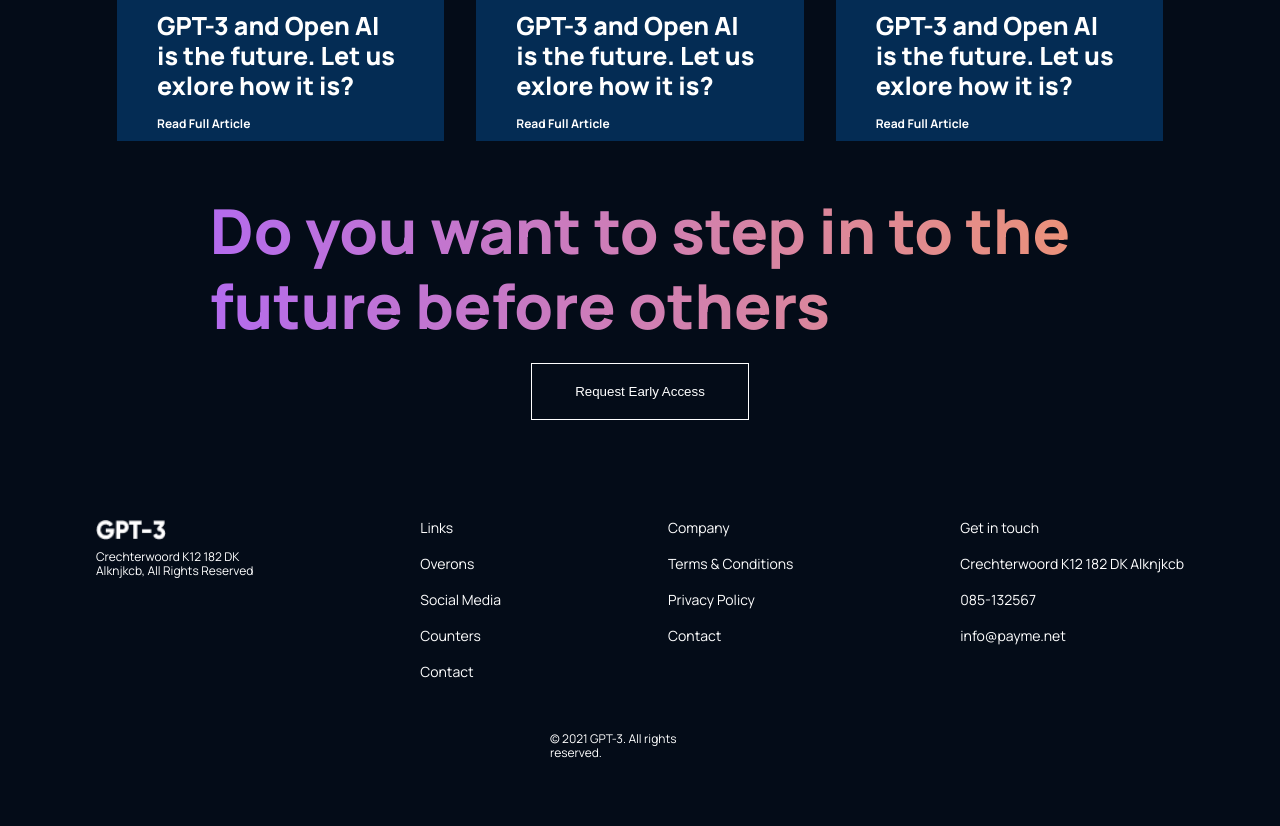
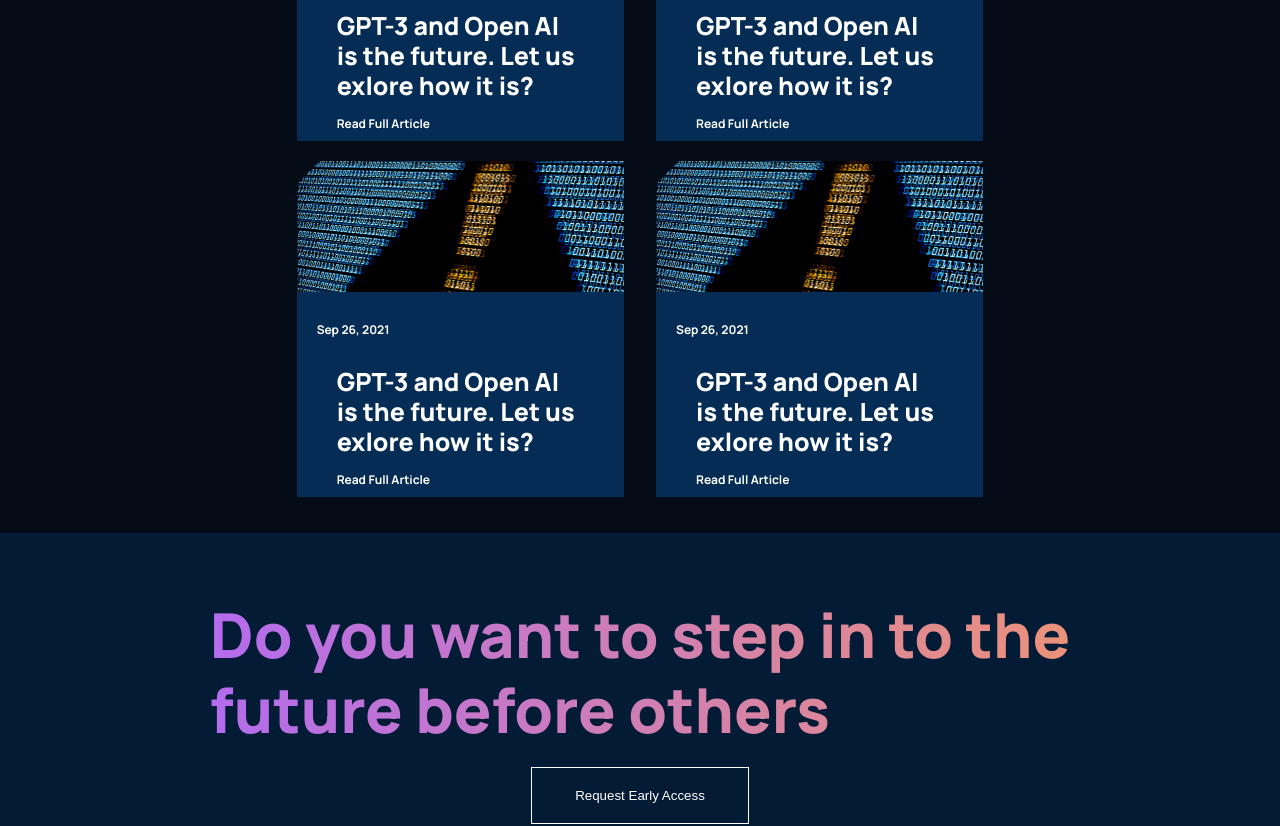
Before and after one commit to KonstantKar/gpt, a React (Create React App) app: page / in a window 1280 px wide. Shown: the part 4160-4986 px from the top of the page. Built offline with nearby package versions, Linux system fonts and the light colour scheme.

Commit message:
Доработка Footer

```diff
--- a/src/containers/blog/Blog.css
+++ b/src/containers/blog/Blog.css
@@ -1,6 +1,7 @@
 .gpt3__blog {
   display: flex;
   flex-direction: column;
+  margin: 48px;
 }
 .gpt3__blog h1 {
   font-family: var(--font-family);
--- a/src/containers/footer/Footer.css
+++ b/src/containers/footer/Footer.css
@@ -2,6 +2,7 @@
   display: flex;
   flex-direction: column;
   gap: 20px;
+  background-color: #031b34;
 }
 .gpt3__footer h1 {
   display: flex;
```
